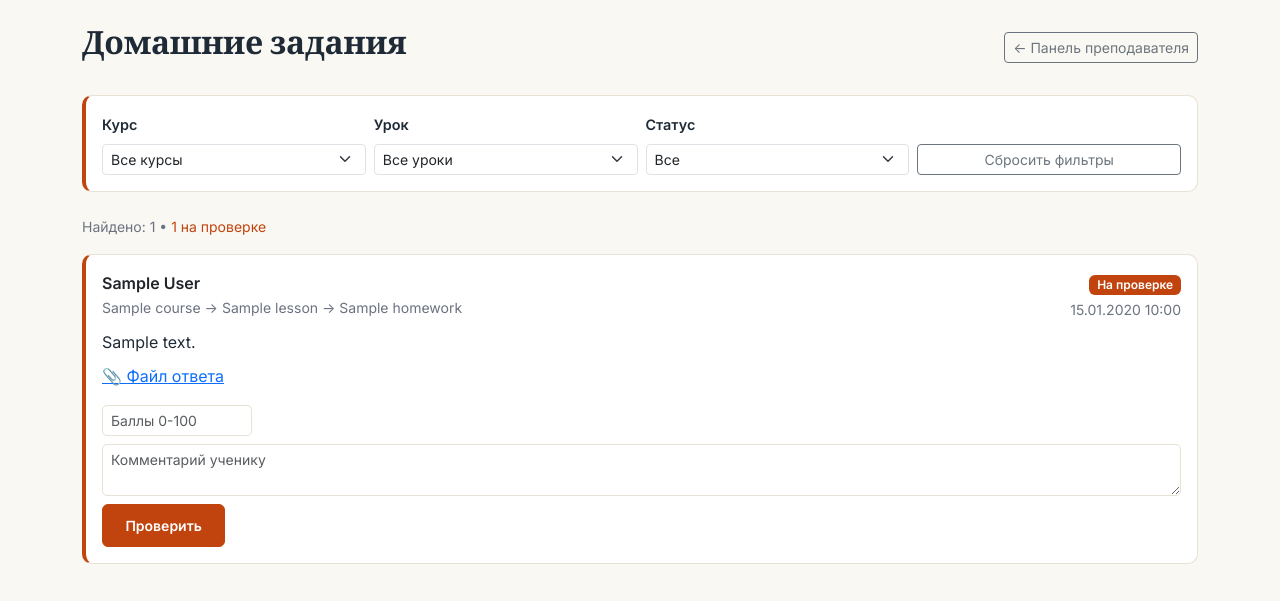
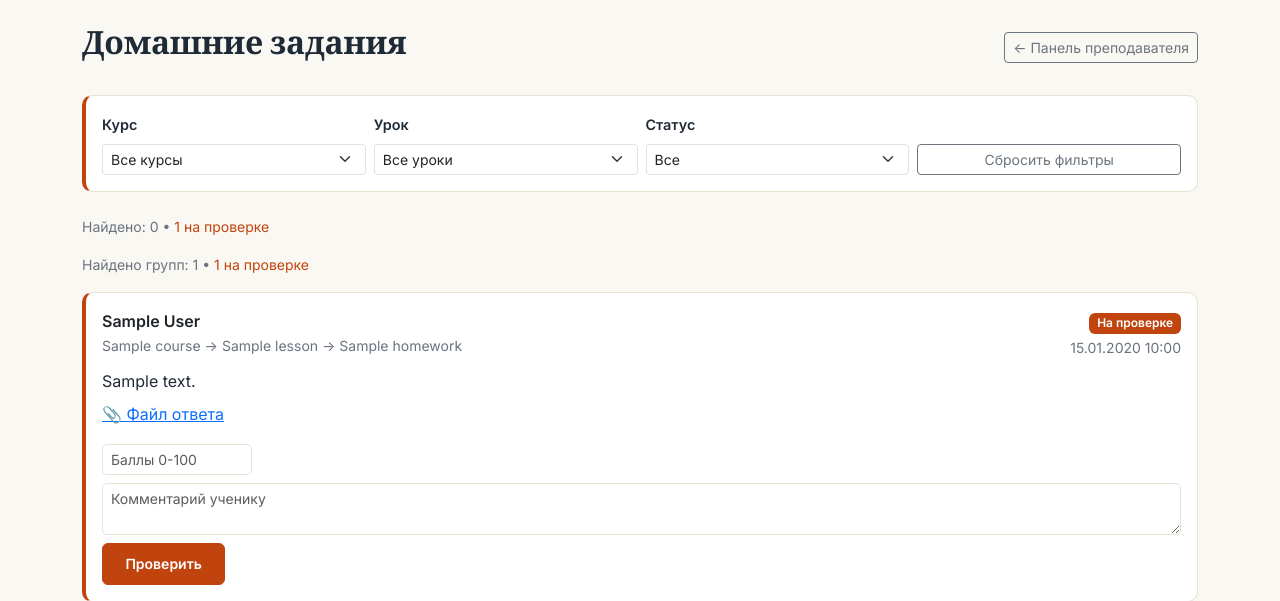
Before and after one commit to ghghghhghg/online_school, a Django app: page /teacher/homework/ in a window 1280 px wide. Shown: the part 62-663 px from the top of the page. Run offline with Django 5.2, Linux system fonts and the light colour scheme; a user stored in the database is signed in; tables that the repository leaves empty hold one stand-in row (values such as "Sample post").

Commit message:
group homework submissions by student and assignment

```diff
--- a/school/templates/school/teacher/all_homework.html
+++ b/school/templates/school/teacher/all_homework.html
@@ -58,7 +58,13 @@
     {% if pending_count %} • <span style="color: var(--accent);">{{ pending_count }} на проверке</span>{% endif %}
 </p>
 
-{% for submission in submissions %}
+<p class="text-muted small mb-3">
+    Найдено групп: {{ grouped_list|length }}
+    {% if pending_count %} • <span style="color: var(--accent);">{{ pending_count }} на проверке</span>{% endif %}
+</p>
+
+{% for group in grouped_list %}
+{% with submission=group.latest %}
 <div class="card mb-3 p-3">
     <div class="d-flex justify-content-between align-items-start mb-2">
         <div>
@@ -75,6 +81,9 @@
                 <span class="badge bg-success">Проверено</span>
             {% endif %}
             <div><small class="text-muted">{{ submission.submitted_at|date:"d.m.Y H:i" }}</small></div>
+            {% if group.attempts_count > 1 %}
+                <div><small class="text-muted">Попытка {{ group.attempts_count }}</small></div>
+            {% endif %}
         </div>
     </div>
 
@@ -116,7 +125,32 @@
             <button type="submit" class="btn btn-primary btn-sm">Проверить</button>
         </form>
     {% endif %}
+
+    {% if group.history %}
+    <button class="btn btn-sm btn-link ps-0 mt-2" type="button"
+            data-bs-toggle="collapse" data-bs-target="#history-{{ submission.pk }}">
+        Показать предыдущие попытки ({{ group.history|length }})
+    </button>
+    <div class="collapse mt-2" id="history-{{ submission.pk }}">
+        {% for old in group.history %}
+        <div class="p-2 mb-2" style="border-left: 2px solid var(--line);">
+            <small class="text-muted">{{ old.submitted_at|date:"d.m.Y H:i" }}</small>
+            {% if old.text %}<p class="mb-1 mt-1 small">{{ old.text }}</p>{% endif %}
+            {% if old.file %}<a href="{{ old.file.url }}" target="_blank" class="small d-block">📎 Файл</a>{% endif %}
+            {% if old.status == 'checked' %}
+                <small class="text-muted">
+                    {% if old.homework.grading_type == 'score' %}Баллы: {{ old.score }}/100{% endif %}
+                    {% if old.homework.grading_type == 'pass_fail' %}
+                        {% if old.passed %}Зачтено{% else %}Не зачтено{% endif %}
+                    {% endif %}
+                </small>
+            {% endif %}
+        </div>
+        {% endfor %}
+    </div>
+    {% endif %}
 </div>
+{% endwith %}
 {% empty %}
 <p class="text-muted">Ничего не найдено</p>
 {% endfor %}
--- a/school/views.py
+++ b/school/views.py
@@ -731,6 +731,24 @@ def teacher_all_homework(request):
     if status:
         submissions = submissions.filter(status=status)
 
+    # Группируем по (ученик, домашка) — последняя попытка первая
+    groups = {}
+    for s in submissions:
+        key = (s.student_id, s.homework_id)
+        groups.setdefault(key, []).append(s)
+
+    grouped_list = []
+    for (student_id, homework_id), items in groups.items():
+        items.sort(key=lambda x: x.submitted_at, reverse=True)
+        grouped_list.append({
+            'latest': items[0],
+            'history': items[1:],
+            'attempts_count': len(items),
+        })
+
+    # Сортируем группы: сначала непроверенные последние попытки, потом по дате
+    grouped_list.sort(key=lambda g: (g['latest'].status == 'checked', -g['latest'].submitted_at.timestamp()))
+
     courses = Course.objects.all()
     lessons = Lesson.objects.filter(homework__isnull=False)
     if course_id:
@@ -739,7 +757,7 @@ def teacher_all_homework(request):
     pending_count = HomeworkSubmission.objects.filter(status='pending').count()
 
     return render(request, 'school/teacher/all_homework.html', {
-        'submissions': submissions,
+        'grouped_list': grouped_list,
         'courses': courses,
         'lessons': lessons,
         'selected_course': course_id,
```
